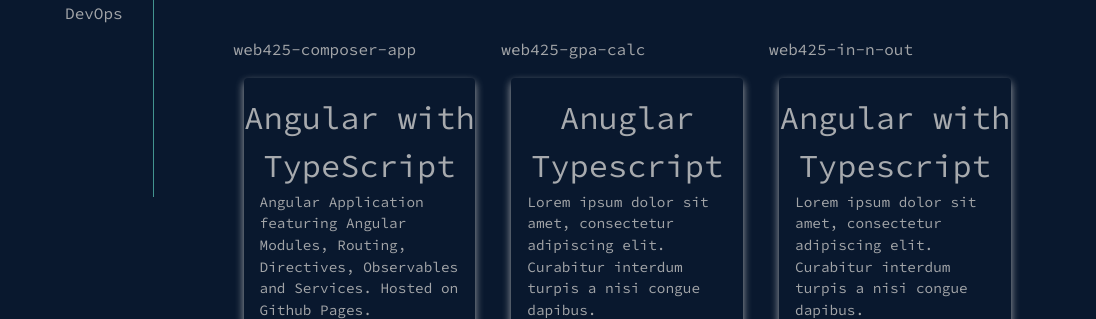
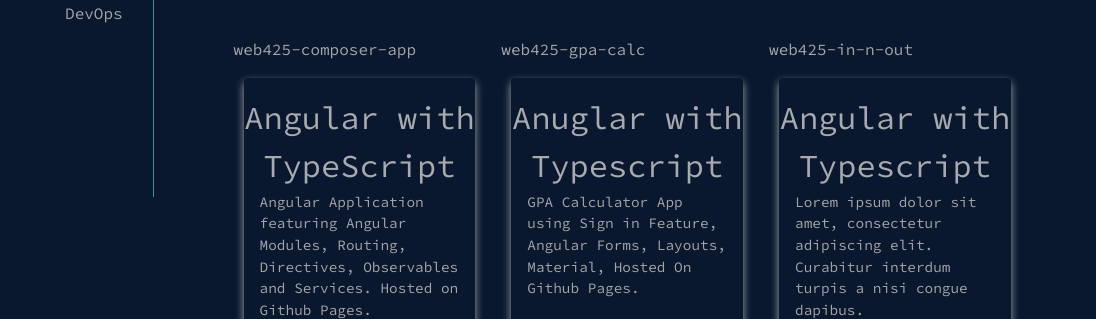
Before and after one commit to Airknstone/Portfolio, a plain HTML site: page projects.html in a window 1280 px wide. Shown: the part 633-952 px from the top of the page, 0-1096 px from the left. Drawn offline with nearby package versions, Linux system fonts and the light colour scheme; a web font is replaced by a local one.

Commit message:
Commit GPA calc app

```diff
--- a/projects.html
+++ b/projects.html
@@ -122,18 +122,18 @@
                         </div>
                     </div>
                 </a>
-                <a href="">
+                <a href="https://airknstone.github.io/gpa-calculator-app/">
                     <div class="web425-gpa-calc">web425-gpa-calc
                         <div class="assign-container">
                             <div class="assign-content">
                                 <div class="card">
                                     <div class="card-title">
-                                        Anuglar Typescript </div>
+                                        Anuglar with Typescript </div>
                                     <div class="card-content">
                                         <p>
-                                            Lorem ipsum dolor sit amet, consectetur adipiscing elit. Curabitur interdum
-                                            turpis a
-                                            nisi congue dapibus.
+                                            GPA Calculator App using Sign in Feature, Angular Forms, Layouts, Material,
+                                            Hosted On Github
+                                            Pages.
                                         </p>
                                     </div>
                                 </div>
```
